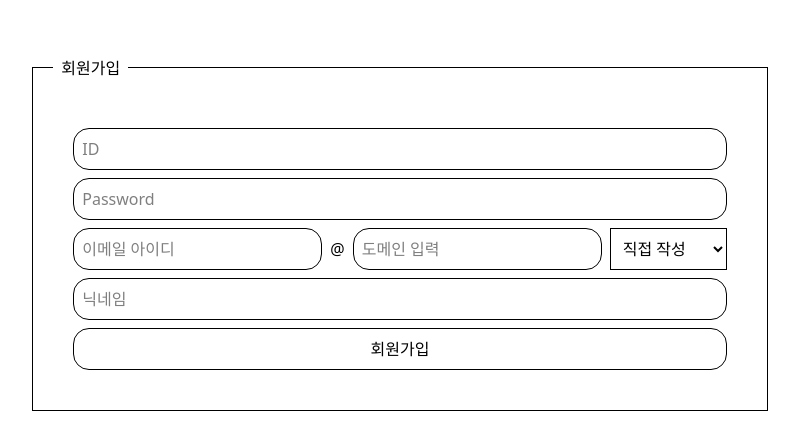
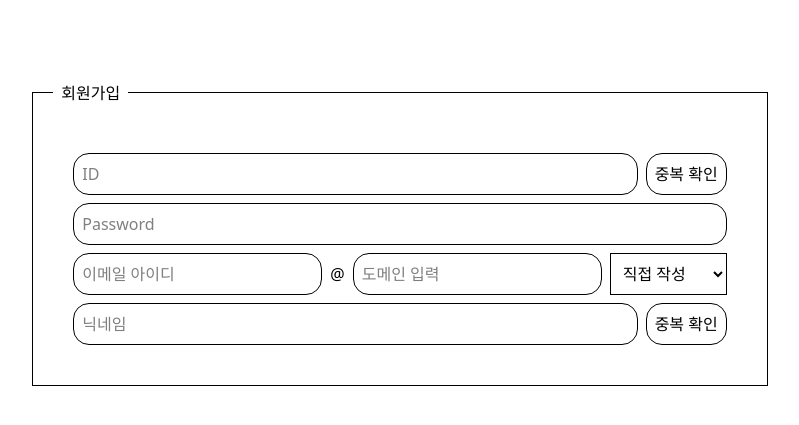
Before and after one commit to Team-Ilmansa/yeogiga-web, a React (Vite) app: page /signup in a window 1280 px wide. Shown: the part 171-596 px from the top of the page, without its empty margins (240-1039 px from the left). Built offline with nearby package versions, Linux system fonts and the light colour scheme; no server answers.

Commit message:
feat: 회원가입 양식에 중복 확인 적용

```diff
--- a/src/components/sign-up/SignUpForm.jsx
+++ b/src/components/sign-up/SignUpForm.jsx
@@ -1,4 +1,6 @@
+import nicknameDupCheck from '@/apis/authentication/nicknameDupCheck'
 import signUpApi from '@/apis/authentication/signUpApi'
+import usernameDupCheck from '@/apis/authentication/usernameDupCheck'
 import { useState } from 'react'
 import { useForm } from 'react-hook-form'
 
@@ -37,6 +39,30 @@ const SignUpForm = () => {
   }
 
   const selectedDomain = watch('domain')
+  const username = watch('username')
+  const nickname = watch('nickname')
+
+  const handleDupCheckUsername = async (usernane) => {
+    try {
+      const result = await usernameDupCheck(username)
+      alert(result.message)
+      console.log(result)
+    } catch (err) {
+      alert(err.message)
+      console.error('아이디 중복 확인 실패:', err)
+    }
+  }
+
+  const handleDupCheckNickname = async (nickname) => {
+    try {
+      const result = await nicknameDupCheck(nickname)
+      alert(result.message)
+      console.log(result)
+    } catch (err) {
+      alert(err.message)
+      console.error(`닉네임 중복 확인 에러:`, err)
+    }
+  }
 
   return (
     <fieldset className='border p-5'>
@@ -45,7 +71,20 @@ const SignUpForm = () => {
         onSubmit={handleSubmit(onSubmit)}
         className='flex flex-col gap-2 p-5'
       >
-        <input {...register('username', { required: true })} placeholder='ID' />
+        <div className='flex items-center gap-2'>
+          <input
+            {...register('username', { required: true })}
+            placeholder='ID'
+            className='flex-1'
+          />
+          <button
+            onClick={() => {
+              handleDupCheckUsername(username)
+            }}
+          >
+            중복 확인
+          </button>
+        </div>
         <input
           {...register('password', { required: true })}
           placeholder='Password'
@@ -73,13 +112,20 @@ const SignUpForm = () => {
             <option value='daum.net'>daum.net</option>
           </select>
         </div>
-        <input
-          {...register('nickname', { required: true })}
-          placeholder='닉네임'
-        />
-        <button type='submit' className='rounded-2xl border p-2'>
-          회원가입
-        </button>
+        <div className='flex items-center gap-2'>
+          <input
+            {...register('nickname', { required: true })}
+            placeholder='닉네임'
+            className='flex-1'
+          />
+          <button
+            onClick={() => {
+              handleDupCheckNickname(nickname)
+            }}
+          >
+            중복 확인
+          </button>
+        </div>
       </form>
     </fieldset>
   )
```
